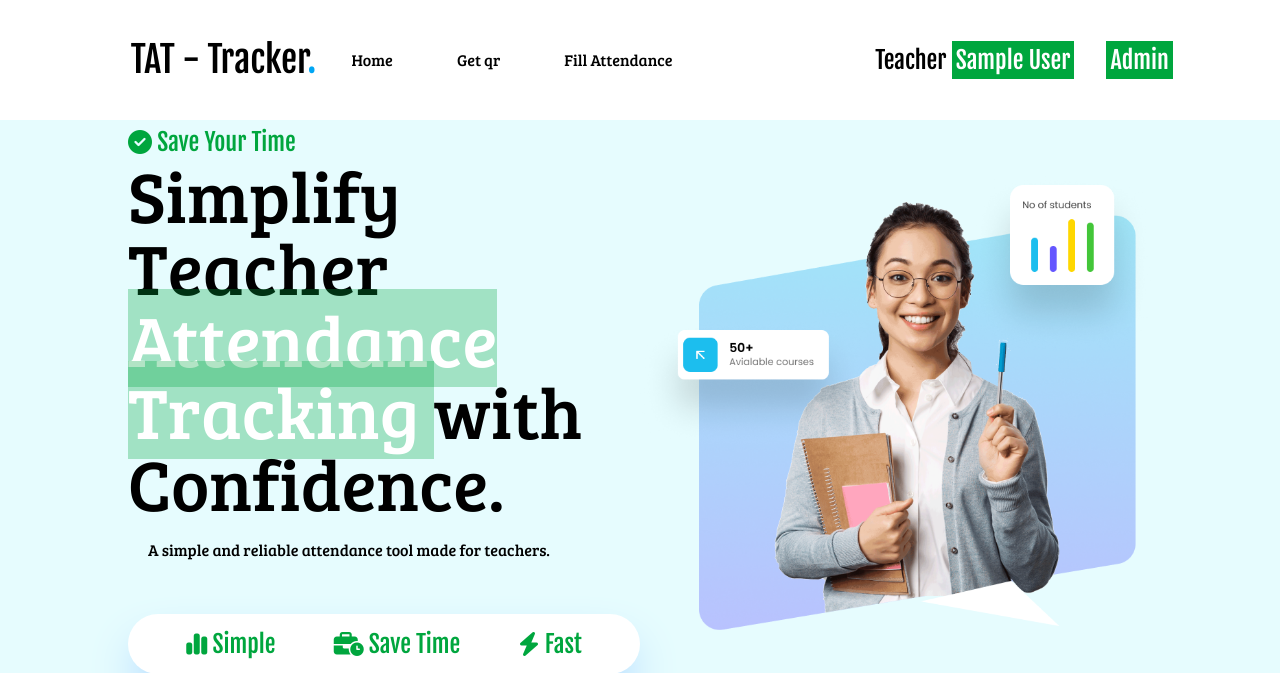
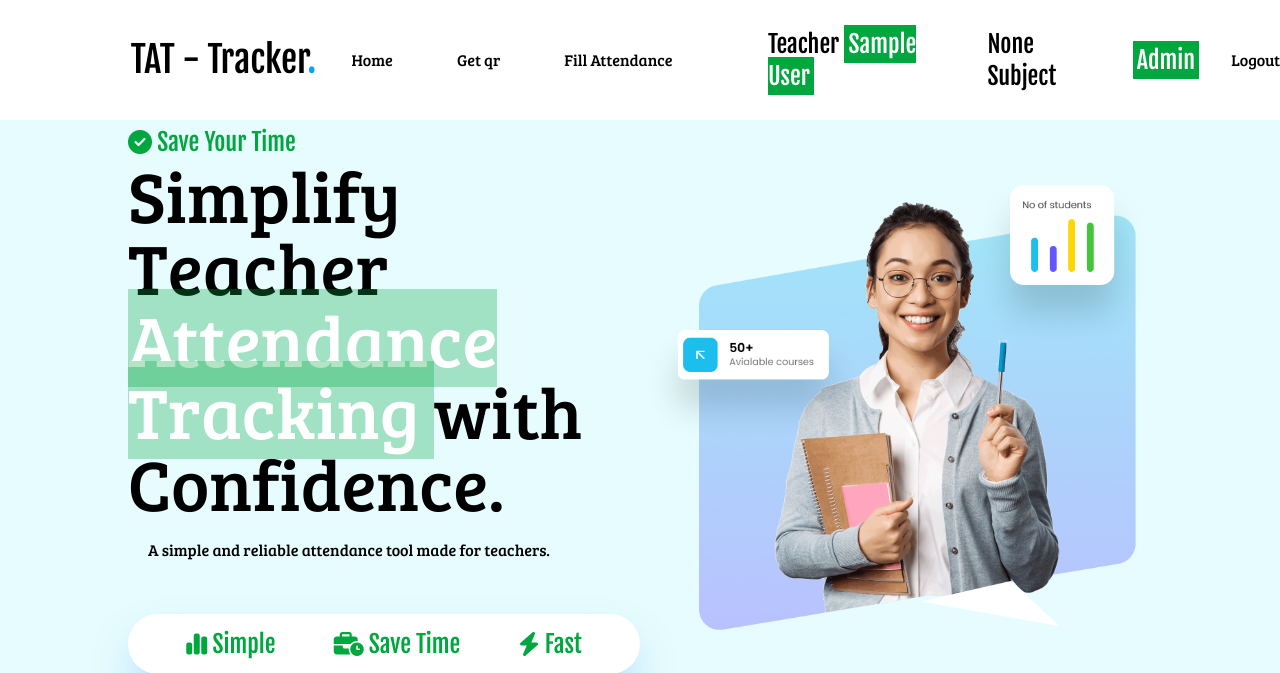
Before and after one commit to AlazarBekele/Teachers-Attendance-Tracker, a Django app: page / in a window 1280 px wide. Shown: the top 673 px of the page. Run offline with Django 5.2, Linux system fonts and the light colour scheme; the visitor is signed in with stand-in values (Sample User, id 1); style sheets or scripts are compiled from the project's sources.

Commit message:
Feat: new future add subject he teach on profile

```diff
--- a/Tracker/templates/include/Landing/HeroBanner.html
+++ b/Tracker/templates/include/Landing/HeroBanner.html
@@ -27,6 +27,12 @@
 
             {% if request.user.is_authenticated %}
                 <p class="text-2xl fjalla_one_regular">Teacher <span class="bg-green-600 text-white p-1">{{ request.user.first_name }} {{ request.user.last_name }}</span></p>
+                {% if request.user.profile.teachers_field %}
+                    <p class="text-2xl fjalla_one_regular">{{ request.user.profile.teachers_field }}</p>
+                {% else %}
+                    <p class="text-2xl fjalla_one_regular">None Subject</p>
+                {% endif %}
+
                 {% if request.user.is_staff  %}
                     <p class="text-2xl fjalla_one_regular"><span class="bg-green-600 text-white p-1">Admin</span></p>
                 {% endif %}
@@ -34,6 +40,13 @@
                 <a href="{% url 'SignUp' %}"><button class="cursor-pointer w-50 h-15 bg-linear-to-bl from-violet-500 to-fuchsia-500 text-white fjalla_one_regular text-2xl rounded-full">Sign up</button></a>
                 <a href="{% url 'SignIn' %}"><button class="w-50 h-15 bg-indigo-300/40 text-2xl rounded-full fjalla_one_regular">Sign in</button></a>
             {% endif %}
+
+            <div>
+                <form action="{% url 'Logout' %}" method="post">
+                    {% csrf_token %}
+                    <button type="submit" class="bree_serif_regular cursor-pointer">Logout</button>
+                </form>
+            </div>
 
         </div>
 
--- a/Tracker/templates/include/authentication/signUp.html
+++ b/Tracker/templates/include/authentication/signUp.html
@@ -69,6 +69,10 @@
                     </div>
                 </div>
 
+                <div class="text-center">
+                    <a href="{% url 'SignIn' %}"><p class="bree_serif_regular cursor-pointer underline underline-offset-2">I have an account</p></a>
+                </div>
+
             </form>
 
         </div>
--- a/Tracker/urls.py
+++ b/Tracker/urls.py
@@ -1,5 +1,5 @@
 from django.urls import path
-from .views import index, auth_signUp, auth_login
+from .views import index, auth_signUp, auth_login, auth_logout
 
 from django.conf import settings
 from django.conf.urls.static import static
@@ -7,7 +7,8 @@ from django.conf.urls.static import static
 urlpatterns = [
     path ('', index, name='Index'),
     path ('signup/', auth_signUp, name='SignUp'),
-    path ('signin/', auth_login, name='SignIn')
+    path ('signin/', auth_login, name='SignIn'),
+    path ('logout/', auth_logout, name='Logout')
 ]
 
 if settings.DEBUG:
--- a/Tracker/views.py
+++ b/Tracker/views.py
@@ -46,3 +46,10 @@ def auth_login (request):
     }
 
     return render (request, 'include/authentication/signIn.html', context=context)
+
+
+def auth_logout (request):
+
+    if request.method == 'POST':
+        logout (request)
+        return redirect ('SignUp')
```
